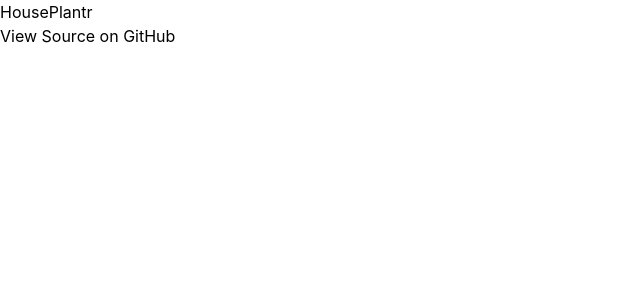
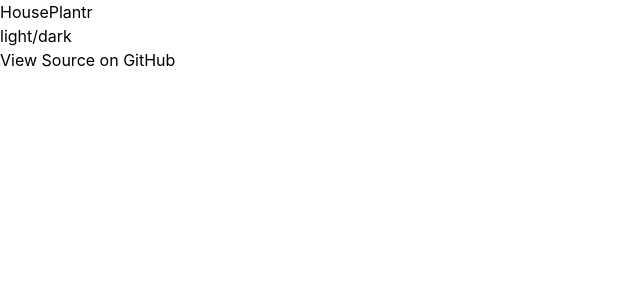
Before and after one commit to pmnord/fullstackapp, a Next.js app in the folder next-client/: page / in a window 1280 px wide. Shown: the top 300 px of the page, without its empty margins (0-640 px from the left). Built offline with nearby package versions, Linux system fonts and the light colour scheme.

Commit message:
Implement dark mode toggling in the Layout wrapper component

```diff
--- a/next-client/components/Layout.tsx
+++ b/next-client/components/Layout.tsx
@@ -1,30 +1,44 @@
-import Link from 'next/link';
+import { useAppDispatch } from "hooks/useAppDispatch";
+import { useAppSelector } from "hooks/useAppSelector";
+import Link from "next/link";
+import { toggleTheme } from "store/core/coreSlice";
+import Button from "./Button";
 
 const Layout: React.FC<{}> = ({ children }) => {
-  // TODO add a fullWidth prop which removes the width and margin from the container for child components that need access to the full screen width
+  const theme = useAppSelector((state) => state.core.theme);
+  const dispatch = useAppDispatch();
+
+  console.log(theme);
+
+  const handleThemeToggleClick = () => dispatch(toggleTheme());
 
   return (
-    <div className='flex flex-col min-h-screen max-w-3xl mx-auto'>
-      <header className='py-2'>
+    <div className={theme}>
+      <div className="dark:bg-stone-900 dark:text-white">
+        <div className="mx-auto flex min-h-screen max-w-3xl flex-col">
+          <header className="flex justify-between py-2">
             <nav>
-          <Link href='/' passHref>
-            <a className='block font-bold'>HousePlantr</a>
+              <Link href="/" passHref>
+                <a className="block font-bold">HousePlantr</a>
               </Link>
             </nav>
+            <Button onClick={handleThemeToggleClick}>light/dark</Button>
           </header>
-      <main className='flex-1'>{children}</main>
-      <footer className='text-center p-2'>
-        <Link href='https://github.com/pmnord/fullstackapp' passHref>
+          <main className="flex-1">{children}</main>
+          <footer className="p-2 text-center">
+            <Link href="https://github.com/pmnord/fullstackapp" passHref>
               <a
-            className='text-gray-500 underline'
-            target='_blank'
-            rel='noopener noreferrer'
+                className="text-gray-500 underline"
+                target="_blank"
+                rel="noopener noreferrer"
               >
                 View Source on GitHub
               </a>
             </Link>
           </footer>
         </div>
+      </div>
+    </div>
   );
 };
 
```
Lines whose indentation alone changed are shown as unchanged.
